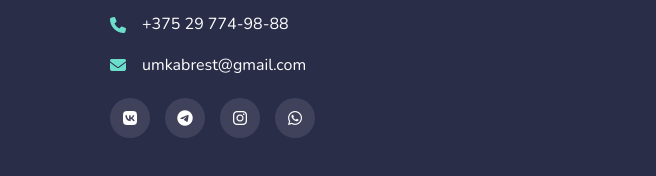
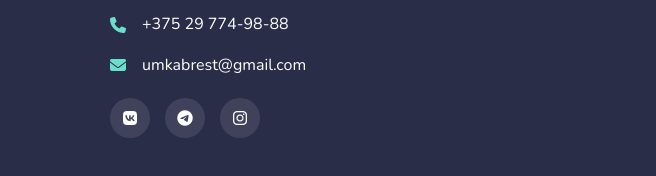
Before and after one commit to arseniyilinkovski/umkawebsite, a plain HTML site: page index.html in a window 1280 px wide. Shown: the part 5072-5248 px from the top of the page, 0-656 px from the left. Drawn offline with nearby package versions, Linux system fonts and the light colour scheme; grey boxes are pictures that could not be loaded.

Commit message:
test commit

```diff
--- a/index.html
+++ b/index.html
@@ -326,7 +326,6 @@
                         <a href="https://vk.com/ymka_detskiy_centr"><i class="fab fa-vk"></i></a>
                         <a href="https://t.me/Aksanabrest"><i class="fab fa-telegram"></i></a>
                         <a href="https://www.instagram.com/umkadet.centr/?hl=ru"><i class="fab fa-instagram"></i></a>
-                        <a href="#"><i class="fab fa-whatsapp"></i></a>
                     </div>
                 </div>
 
```
